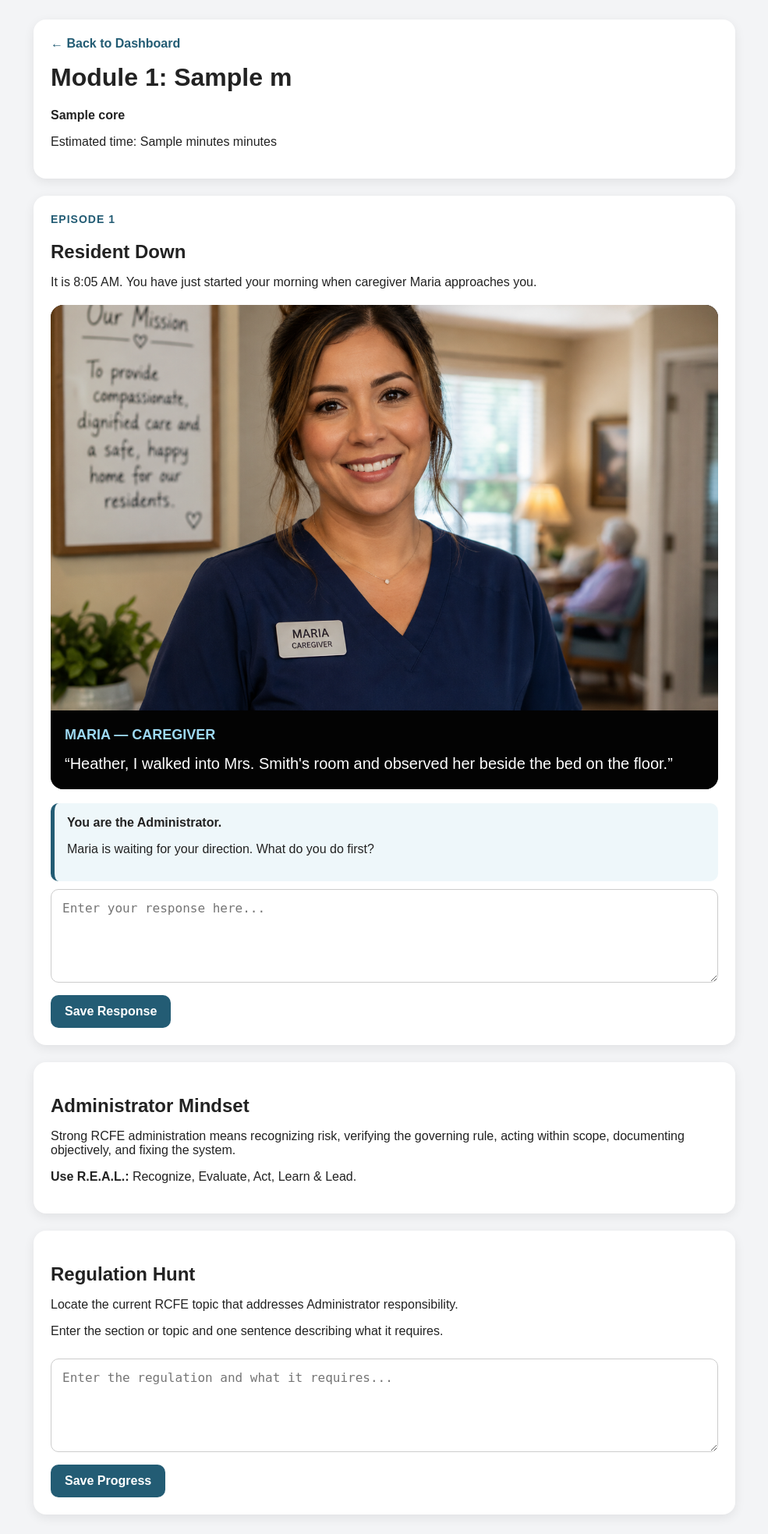
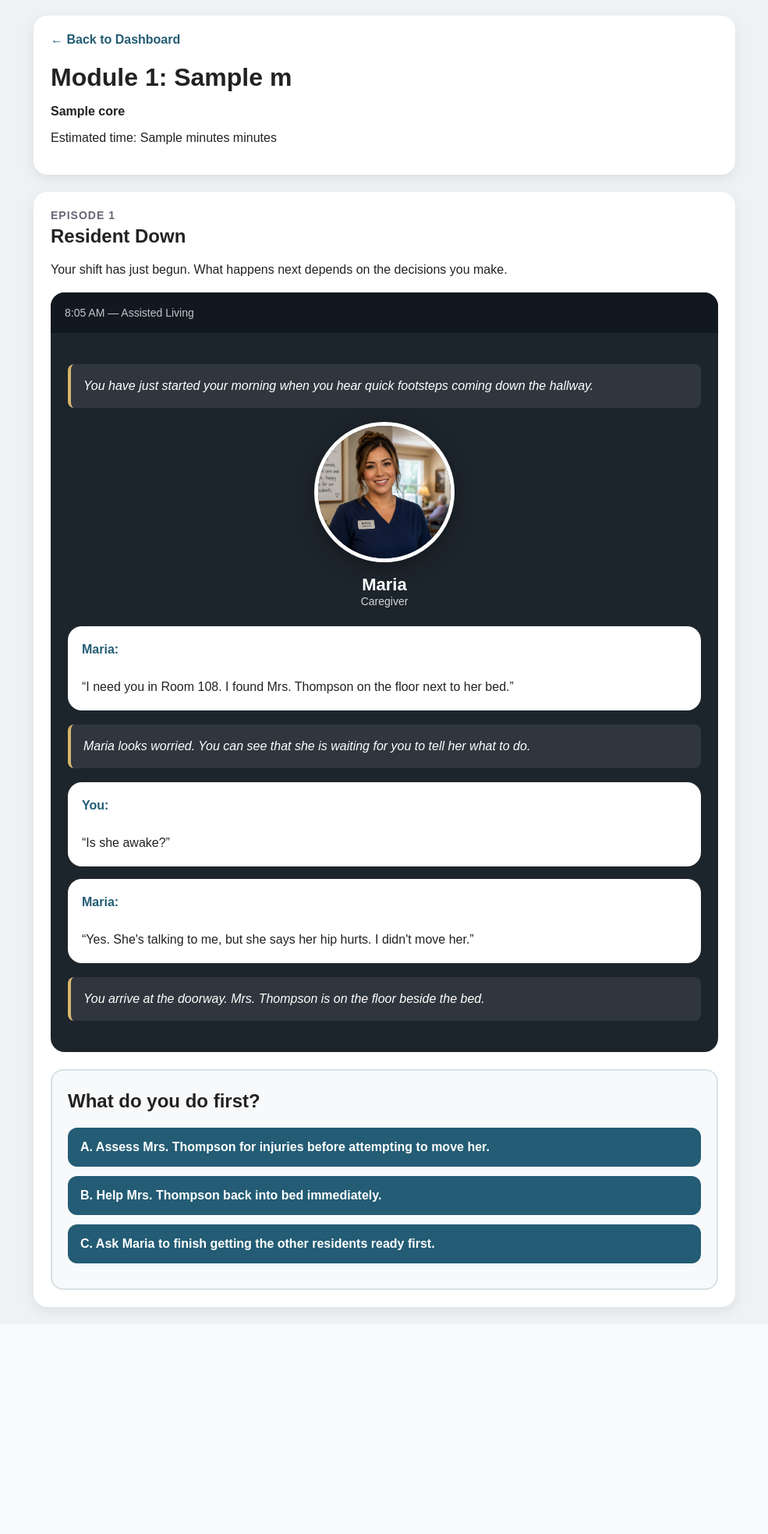
Before and after one commit to hmyers1974-glitch/rcfe-training-platform, a Flask app: template templates/module.html in a window 1280 px wide. Shown: the whole page at 78% size, without its empty margins (147-1132 px from the left). After the commit the page ends 1692 px from the top, so only its background shows below. Run offline with Flask 3, Linux system fonts and the light colour scheme; the template is opened without the code that fills it: most values are stand-ins (such as "Sample title", 1, 10 or a date in 2020); parts of the project's set-up code (start-up, migrations or seed data) failed here and were passed over.

Commit message:
Refactor module.html for style and layout enhancements
Updated styles and structure for improved layout and aesthetics.

```diff
--- a/templates/module.html
+++ b/templates/module.html
@@ -15,22 +15,22 @@
         body {
             margin: 0;
             font-family: Arial, Helvetica, sans-serif;
-            background: #f3f4f6;
+            background: #eef2f5;
             color: #222;
         }
 
         .container {
-            width: 92%;
+            width: 94%;
             max-width: 900px;
-            margin: 25px auto;
+            margin: 20px auto;
         }
 
         .card {
             background: white;
-            border-radius: 16px;
+            border-radius: 18px;
             padding: 22px;
             margin-bottom: 22px;
-            box-shadow: 0 4px 14px rgba(0,0,0,.08);
+            box-shadow: 0 5px 18px rgba(0,0,0,.08);
         }
 
         a {
@@ -40,85 +40,145 @@
         }
 
         h1 {
-            margin-top: 16px;
+            margin-bottom: 8px;
         }
 
         h2 {
-            margin-bottom: 8px;
+            margin-top: 5px;
         }
 
         .episode-label {
-            color: #235c74;
-            font-weight: bold;
+            font-size: 14px;
             text-transform: uppercase;
             letter-spacing: 1px;
-            font-size: 14px;
+            color: #667;
+            font-weight: bold;
         }
 
         .scene {
+            background: #1d252c;
+            border-radius: 18px;
             overflow: hidden;
-            border-radius: 16px;
-            background: #111;
             margin-top: 20px;
-            position: relative;
+            color: white;
         }
 
-        .maria-photo {
-            width: 100%;
-            display: block;
-            max-height: 520px;
-            object-fit: cover;
+        .scene-top {
+            padding: 18px;
+            background: #111820;
         }
 
-        .scene-caption {
-            background: rgba(0,0,0,.82);
-            color: white;
+        .scene-time {
+            font-size: 14px;
+            opacity: .75;
+        }
+
+        .scene-body {
+            padding: 22px;
+        }
+
+        .character {
+            text-align: center;
+            animation: enterScene 1.2s ease-out;
+        }
+
+        .character img {
+            width: 180px;
+            height: 180px;
+            object-fit: cover;
+            border-radius: 50%;
+            border: 5px solid white;
+            box-shadow: 0 8px 25px rgba(0,0,0,.35);
+        }
+
+        .character-name {
+            font-size: 22px;
+            font-weight: bold;
+            margin-top: 12px;
+        }
+
+        .character-role {
+            font-size: 14px;
+            opacity: .8;
+        }
+
+        .dialogue {
+            margin-top: 24px;
+        }
+
+        .speech {
+            background: white;
+            color: #222;
             padding: 18px;
-            font-size: 18px;
+            border-radius: 18px;
+            margin-bottom: 16px;
+            line-height: 1.5;
+            animation: fadeIn 1s ease;
+        }
+
+        .speech strong {
+            color: #235c74;
+        }
+
+        .narrator {
+            padding: 16px;
+            margin: 18px 0;
+            border-left: 4px solid #d7b56d;
+            background: rgba(255,255,255,.08);
+            border-radius: 8px;
+            font-style: italic;
             line-height: 1.5;
         }
 
-        .speaker {
-            color: #9dd9f3;
-            font-weight: bold;
-            margin-bottom: 8px;
+        .decision-box {
+            background: #f7f9fa;
+            border: 2px solid #d9e1e5;
+            border-radius: 16px;
+            padding: 20px;
+            margin-top: 22px;
         }
 
-        .dialogue {
-            font-size: 20px;
-            line-height: 1.5;
-            margin: 0;
-        }
-
-        .instruction {
-            background: #eef7fa;
-            border-left: 5px solid #235c74;
+        .choice {
+            display: block;
+            width: 100%;
+            margin: 12px 0;
             padding: 16px;
-            border-radius: 10px;
-            margin-top: 18px;
-        }
-
-        textarea {
-            width: 100%;
-            min-height: 120px;
-            padding: 14px;
-            border: 1px solid #ccc;
-            border-radius: 10px;
-            font-size: 16px;
-            margin-top: 10px;
-        }
-
-        button {
-            margin-top: 12px;
             border: none;
-            border-radius: 10px;
-            padding: 12px 18px;
+            border-radius: 12px;
             background: #235c74;
             color: white;
             font-size: 16px;
             font-weight: bold;
             cursor: pointer;
+            text-align: left;
         }
+
+        .choice:hover {
+            opacity: .9;
+        }
+
+        @keyframes enterScene {
+            from {
+                opacity: 0;
+                transform: translateY(30px);
+            }
+
+            to {
+                opacity: 1;
+                transform: translateY(0);
+            }
+        }
+
+        @keyframes fadeIn {
+            from {
+                opacity: 0;
+            }
+
+            to {
+                opacity: 1;
+            }
+        }
+
     </style>
 </head>
 
@@ -135,9 +195,11 @@
             {{ m["title"] }}
         </h1>
 
+        {% if m.get("core") %}
         <p>
-            <strong>{{ m.get("core", "") }}</strong>
+            <strong>{{ m["core"] }}</strong>
         </p>
+        {% endif %}
 
         {% if m.get("minutes") %}
         <p>
@@ -156,94 +218,115 @@
             Episode 1
         </div>
 
-        <h2>Resident Down</h2>
+        <h2>
+            Resident Down
+        </h2>
 
         <p>
-            It is 8:05 AM. You have just started your morning when
-            caregiver Maria approaches you.
+            Your shift has just begun. What happens next depends on the
+            decisions you make.
         </p>
+
 
         <div class="scene">
 
+            <div class="scene-top">
+
+                <div class="scene-time">
+                    8:05 AM — Assisted Living
+                </div>
+
+            </div>
+
+
+            <div class="scene-body">
+
+                <div class="narrator">
+                    You have just started your morning when you hear quick
+                    footsteps coming down the hallway.
+                </div>
+
+
+                <div class="character">
+
                     <img
-                class="maria-photo"
-                src="{{ url_for('static', filename='maria-caregiver.png') }}"
+                        src="{{ url_for('static', filename='static/maria-caregiver.png') }}"
                         alt="Maria, caregiver"
                     >
 
-            <div class="scene-caption">
-
-                <div class="speaker">
-                    MARIA — CAREGIVER
+                    <div class="character-name">
+                        Maria
                     </div>
 
-                <p class="dialogue">
-                    “Heather, I walked into Mrs. Smith's room and
-                    observed her beside the bed on the floor.”
-                </p>
+                    <div class="character-role">
+                        Caregiver
+                    </div>
+
+                </div>
+
+
+                <div class="dialogue">
+
+                    <div class="speech">
+                        <strong>Maria:</strong><br><br>
+
+                        “I need you in Room 108. I found Mrs. Thompson on the
+                        floor next to her bed.”
+                    </div>
+
+
+                    <div class="narrator">
+                        Maria looks worried. You can see that she is waiting
+                        for you to tell her what to do.
+                    </div>
+
+
+                    <div class="speech">
+                        <strong>You:</strong><br><br>
+
+                        “Is she awake?”
+                    </div>
+
+
+                    <div class="speech">
+                        <strong>Maria:</strong><br><br>
+
+                        “Yes. She's talking to me, but she says her hip hurts.
+                        I didn't move her.”
+                    </div>
+
+
+                    <div class="narrator">
+                        You arrive at the doorway. Mrs. Thompson is on the
+                        floor beside the bed.
+                    </div>
 
                 </div>
 
             </div>
 
-        <div class="instruction">
-            <strong>You are the Administrator.</strong>
-            <p>
-                Maria is waiting for your direction.
-                What do you do first?
-            </p>
         </div>
 
-        <textarea
-            placeholder="Enter your response here..."
-        ></textarea>
 
-        <button type="button">
-            Save Response
+        <div class="decision-box">
+
+            <h2>
+                What do you do first?
+            </h2>
+
+            <button class="choice">
+                A. Assess Mrs. Thompson for injuries before attempting to move her.
+            </button>
+
+            <button class="choice">
+                B. Help Mrs. Thompson back into bed immediately.
+            </button>
+
+            <button class="choice">
+                C. Ask Maria to finish getting the other residents ready first.
             </button>
 
         </div>
-
-
-    <div class="card">
-
-        <h2>Administrator Mindset</h2>
-
-        <p>
-            Strong RCFE administration means recognizing risk,
-            verifying the governing rule, acting within scope,
-            documenting objectively, and fixing the system.
-        </p>
-
-        <p>
-            <strong>Use R.E.A.L.:</strong>
-            Recognize, Evaluate, Act, Learn &amp; Lead.
-        </p>
-
-    </div>
-
-
-    <div class="card">
-
-        <h2>Regulation Hunt</h2>
-
-        <p>
-            Locate the current RCFE topic that addresses
-            Administrator responsibility.
-        </p>
-
-        <p>
-            Enter the section or topic and one sentence describing
-            what it requires.
-        </p>
-
-        <textarea
-            placeholder="Enter the regulation and what it requires..."
-        ></textarea>
-
-        <button type="button">
-            Save Progress
-        </button>
 
     </div>
 
@@ -251,10 +334,12 @@
 
     <div class="card">
 
-        <h2>Lesson</h2>
+        <h2>
+            {{ m["title"] }}
+        </h2>
 
         <p>
-            {{ m.get("lesson", "Module content coming soon.") }}
+            This module is ready for training content.
         </p>
 
     </div>
@@ -264,5 +349,5 @@
 </div>
 
 </body>
+
 </html>
-</html>
```
Lines whose indentation alone changed are shown as unchanged.
